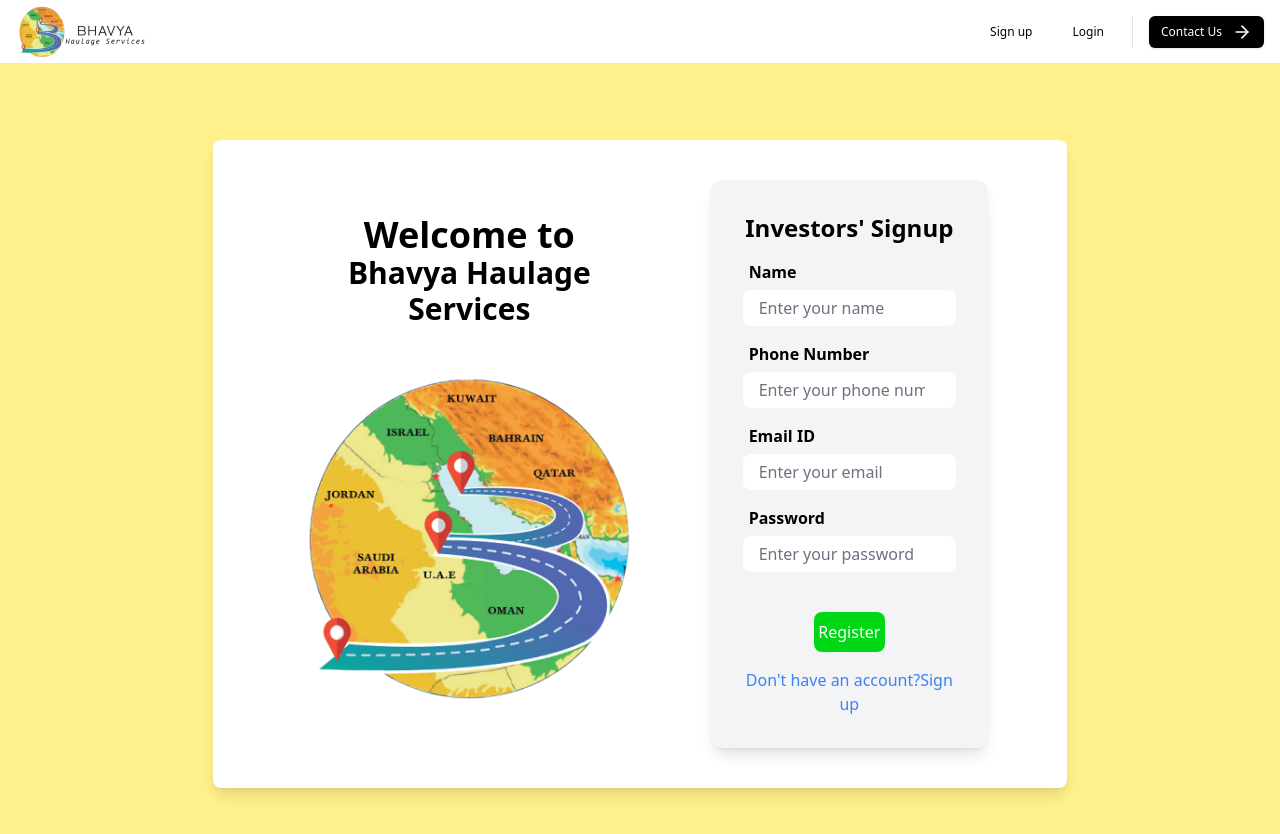
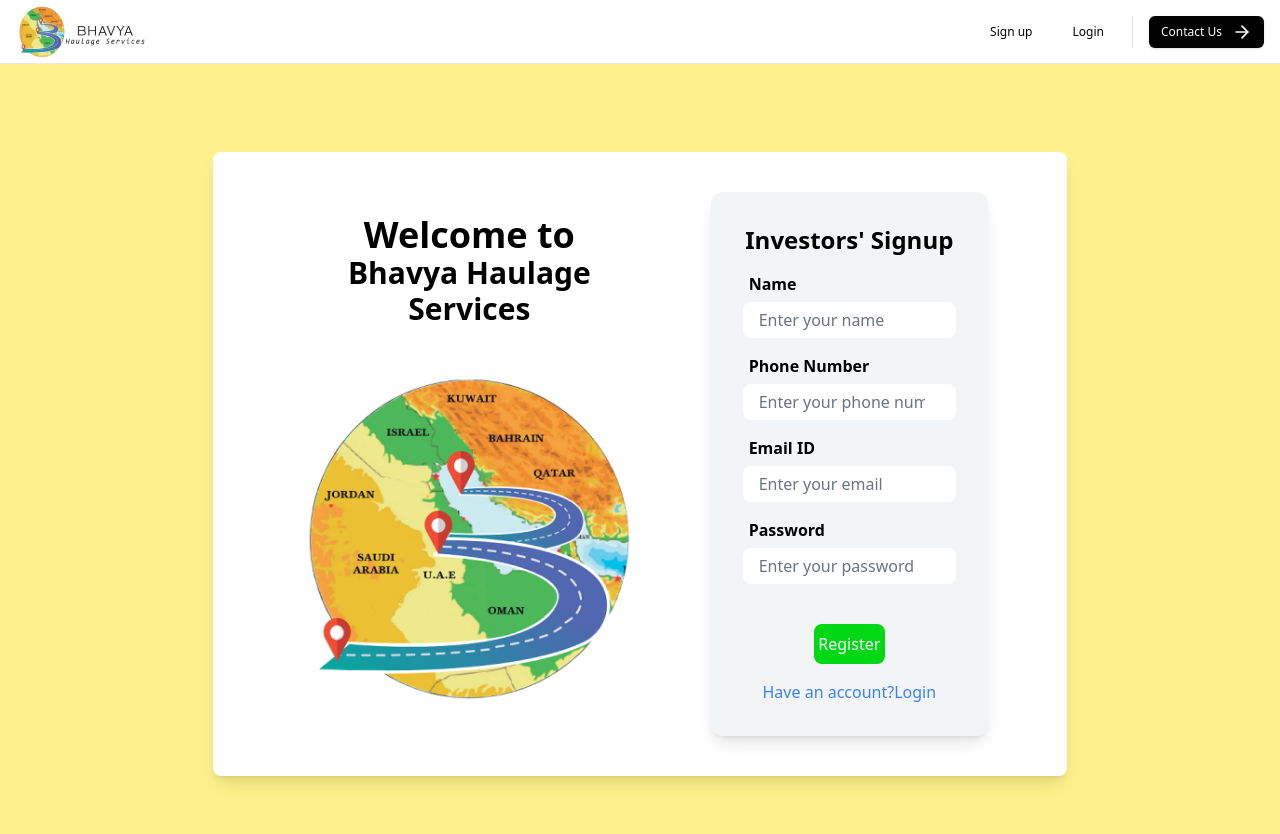
Before and after one commit to BuddyBoy26/BHS-Investor-Portal, a React (Vite) app in the folder BHS_frontend/: page /signup in a window 1280 px wide. Shown: the top 834 px of the page. Built offline with nearby package versions, Linux system fonts and the light colour scheme.

Commit message:
modified signup

```diff
--- a/BHS_frontend/src/User_Auth/Signup.jsx
+++ b/BHS_frontend/src/User_Auth/Signup.jsx
@@ -68,8 +68,8 @@
             </form>
             <div className="text-center mt-4">
               <p>
-                <a href="/signup" className="text-blue-500 hover:underline">
-                  Don't have an account?Sign up
+                <a href="/login" className="text-blue-500 hover:underline">
+                  Have an account?Login
                 </a>
               </p>
             </div>
```
